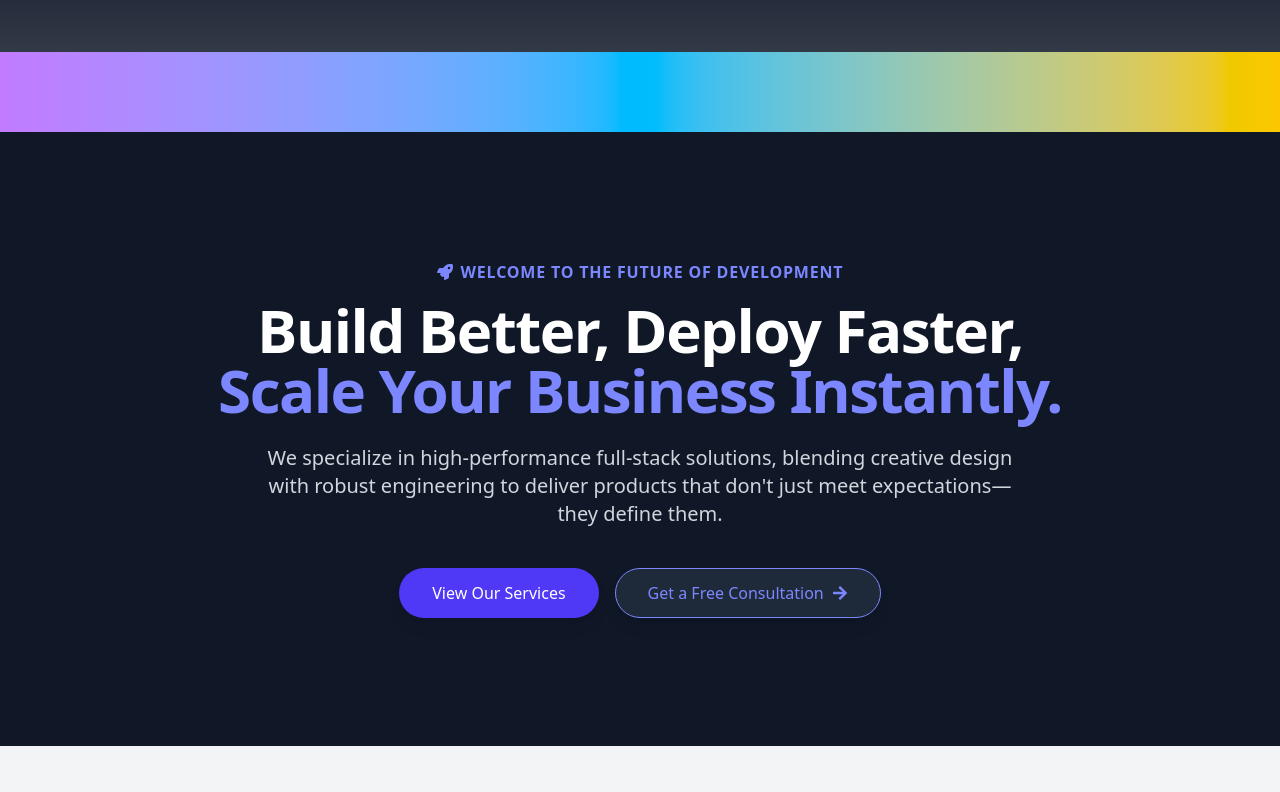
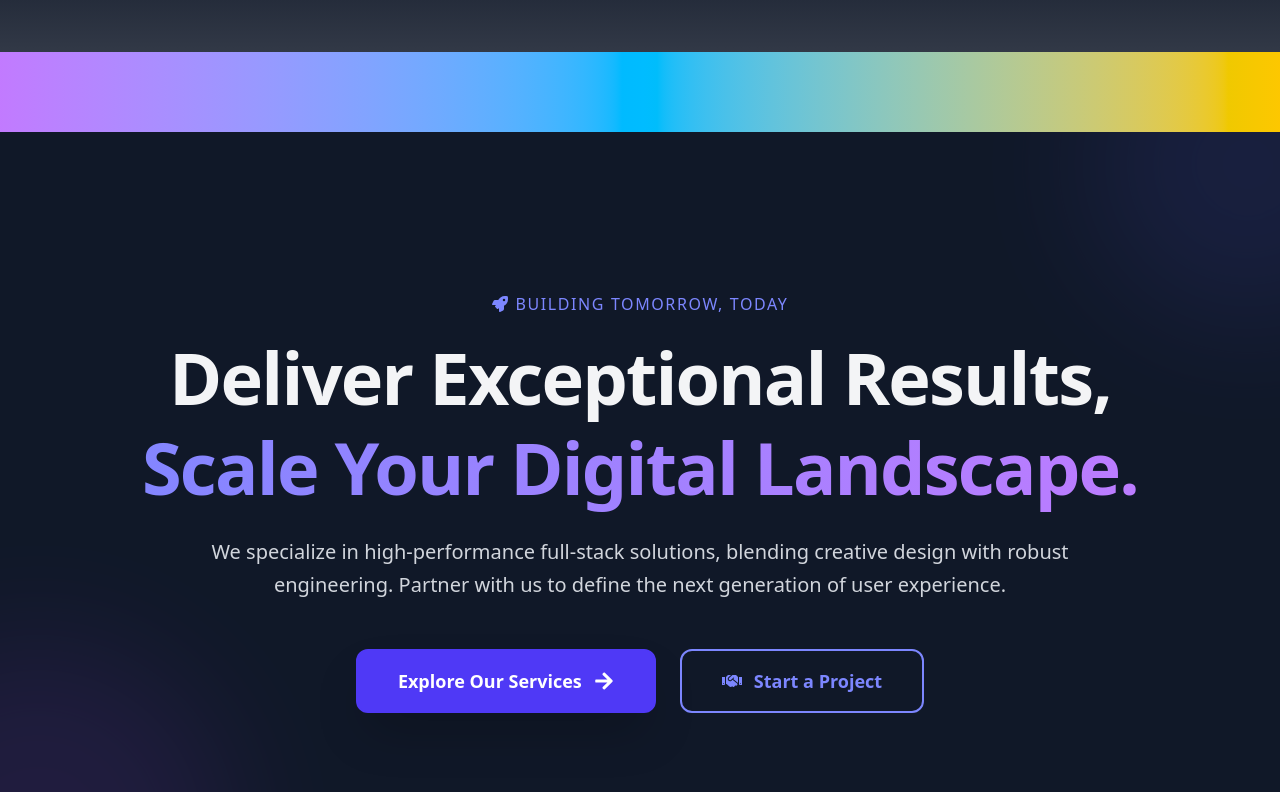
Before and after one commit to kousar-21/chorcha, a React (Vite) app: page / in a window 1280 px wide. Shown: the part 740-1532 px from the top of the page. Built offline with nearby package versions, Linux system fonts and the light colour scheme.

Commit message:
update and modified homepagehero

```diff
--- a/src/Component/HomePageHero.jsx
+++ b/src/Component/HomePageHero.jsx
@@ -1,47 +1,65 @@
 import React from 'react';
-import { FaArrowRight, FaRocket } from 'react-icons/fa';
+import { FaArrowRight, FaRocket, FaHandshake } from 'react-icons/fa'; // Added FaHandshake for a friendly touch
 
 const HomePageHero = () => {
   return (
-    // Outer container: Full width, dark background for contrast
-    <section className="bg-gray-900 text-white py-20 sm:py-24 lg:py-32">
-      <div className="max-w-7xl mx-auto px-4 sm:px-6 lg:px-8 text-center">
+    // Outer container: Added 'relative' for absolute children (like background shape)
+    <section className="relative bg-gray-900 text-white py-24 sm:py-32 lg:py-40 overflow-hidden">
+
+      {/* Background Shape / Visual Element (Updated feature) */}
+      {/* This adds a non-disruptive, modern visual flair */}
+      <div
+        className="absolute top-0 right-0 w-80 h-80 bg-indigo-500 rounded-full opacity-10 filter blur-3xl"
+        style={{ transform: 'translate(40%, -40%)' }}
+        aria-hidden="true"
+      />
+      <div
+        className="absolute bottom-0 left-0 w-96 h-96 bg-purple-500 rounded-full opacity-10 filter blur-3xl"
+        style={{ transform: 'translate(-40%, 40%)' }}
+        aria-hidden="true"
+      />
+
+      {/* Content Container */}
+      <div className="max-w-7xl mx-auto px-4 sm:px-6 lg:px-8 text-center relative z-10">
 
         {/* Subtitle/Pre-header */}
-        <p className="text-sm sm:text-base font-semibold text-indigo-400 uppercase tracking-wider mb-4 flex items-center justify-center">
-            <FaRocket className="mr-2 h-4 w-4" />
-            Welcome to the Future of Development
+        <p className="text-sm sm:text-base font-medium text-indigo-400 uppercase tracking-widest mb-4 flex items-center justify-center">
+            <FaRocket className="mr-2 h-4 w-4 animate-bounce-slow" />
+            Building Tomorrow, Today
         </p>
 
-        {/* Main Headline */}
-        <h1 className="text-4xl sm:text-5xl lg:text-6xl font-extrabold tracking-tight mb-6">
-          <span className="block">Build Better, Deploy Faster,</span>
-          <span className="block text-indigo-400">Scale Your Business Instantly.</span>
+        {/* Main Headline (Updated font weight and gradient) */}
+        <h1 className="text-5xl sm:text-6xl lg:text-7xl font-extrabold tracking-tight mb-6 leading-tight">
+          <span className="block text-gray-100">Deliver Exceptional Results,</span>
+          <span className="block bg-clip-text text-transparent bg-gradient-to-r from-indigo-400 to-purple-400">
+            Scale Your Digital Landscape.
+          </span>
         </h1>
 
         {/* Supporting Text */}
-        <p className="mt-4 max-w-3xl mx-auto text-xl text-gray-300">
-          We specialize in high-performance full-stack solutions, blending creative design with robust engineering to deliver products that don't just meet expectations—they define them.
+        <p className="mt-6 max-w-4xl mx-auto text-xl text-gray-300 leading-relaxed">
+          We specialize in high-performance full-stack solutions, blending creative design with robust engineering. Partner with us to define the next generation of user experience.
         </p>
 
-        {/* Call-to-Action Buttons */}
-        <div className="mt-10 flex flex-col sm:flex-row justify-center gap-4">
+        {/* Call-to-Action Buttons (Enhanced styling and interactivity) */}
+        <div className="mt-12 flex flex-col sm:flex-row justify-center gap-6">
 
-          {/* Primary CTA */}
+          {/* Primary CTA: Solid Button with Animation */}
           <a
             href="/services"
-            className="inline-flex items-center justify-center px-8 py-3 border border-transparent text-base font-medium rounded-full shadow-lg text-white bg-indigo-600 hover:bg-indigo-700 transition duration-300 transform hover:scale-105"
+            className="inline-flex items-center justify-center px-10 py-4 border-2 border-indigo-600 text-lg font-bold rounded-xl shadow-2xl text-white bg-indigo-600 hover:bg-indigo-700 hover:border-indigo-700 transition-all duration-300 transform hover:-translate-y-0.5"
           >
-            View Our Services
+            Explore Our Services
+            <FaArrowRight className="ml-3 h-5 w-5" />
           </a>
 
-          {/* Secondary CTA */}
+          {/* Secondary CTA: Ghost Button with Icon */}
           <a
             href="/contact"
-            className="inline-flex items-center justify-center px-8 py-3 border border-indigo-400 text-base font-medium rounded-full shadow-lg text-indigo-400 bg-gray-800 hover:bg-gray-700 transition duration-300 transform hover:bg-opacity-80"
+            className="inline-flex items-center justify-center px-10 py-4 text-lg font-bold rounded-xl text-indigo-400 border-2 border-indigo-400 bg-transparent hover:bg-indigo-900/40 transition-all duration-300 transform hover:scale-105"
           >
-            Get a Free Consultation
-            <FaArrowRight className="ml-2 h-4 w-4" />
+            <FaHandshake className="mr-3 h-5 w-5" />
+            Start a Project
           </a>
         </div>
 
```
